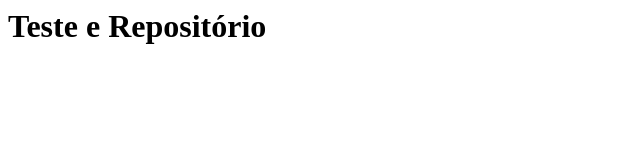
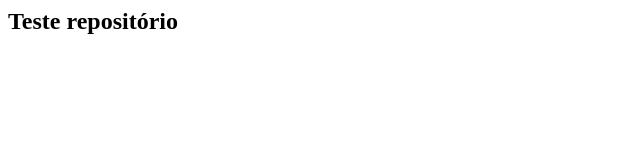
Before and after one commit to JVSM7/lococavada, a plain HTML site: page index.html in a window 1280 px wide. Shown: the whole page, without its empty margins (0-640 px from the left). Drawn offline with Linux system fonts and the light colour scheme.

Commit message:
alterando o tamanho de texto com h2

```diff
--- a/index.html
+++ b/index.html
@@ -1 +1 @@
-<h1>Teste e Repositório</h1>
+<h2> Teste repositório </h2>
```
